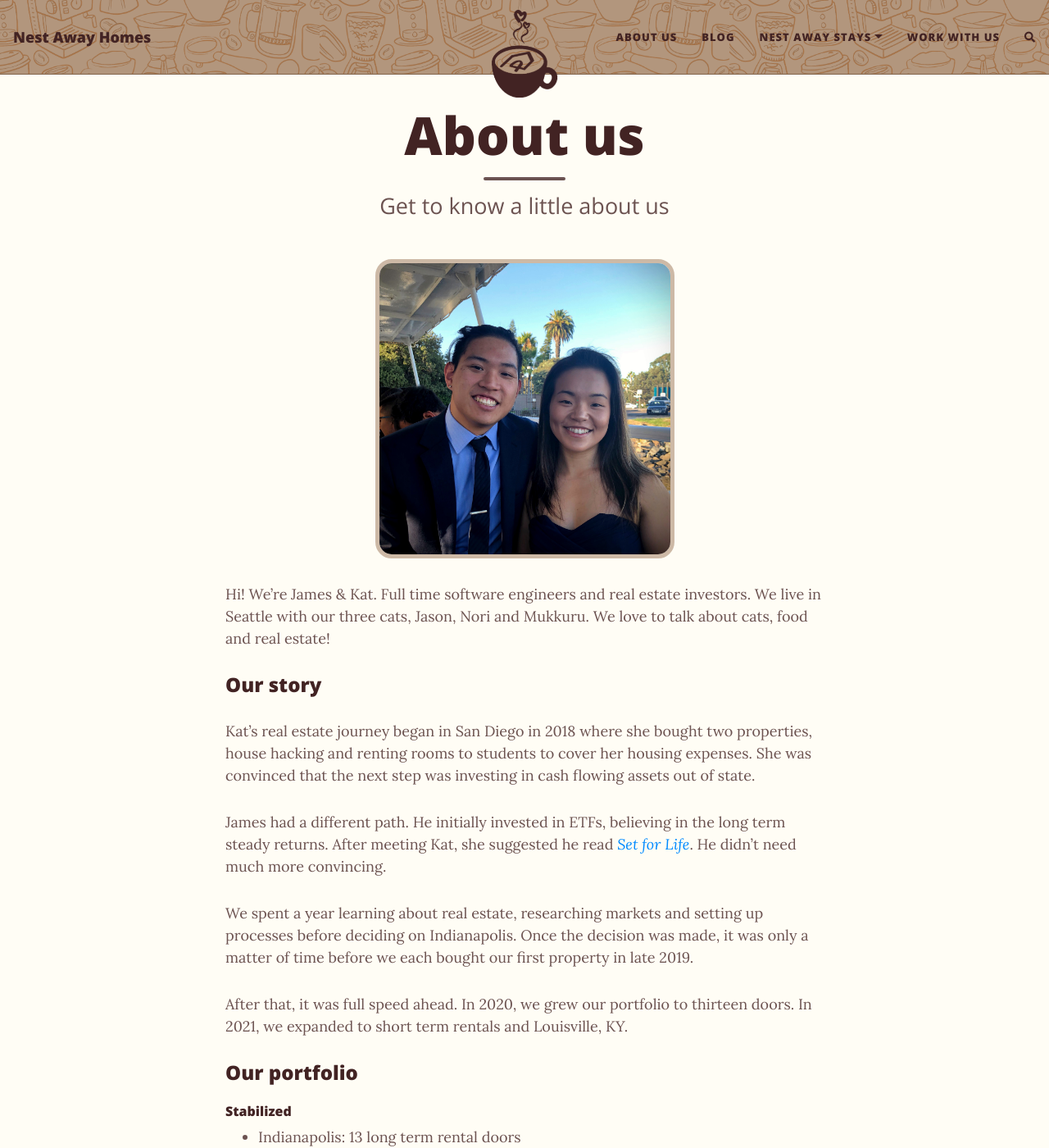
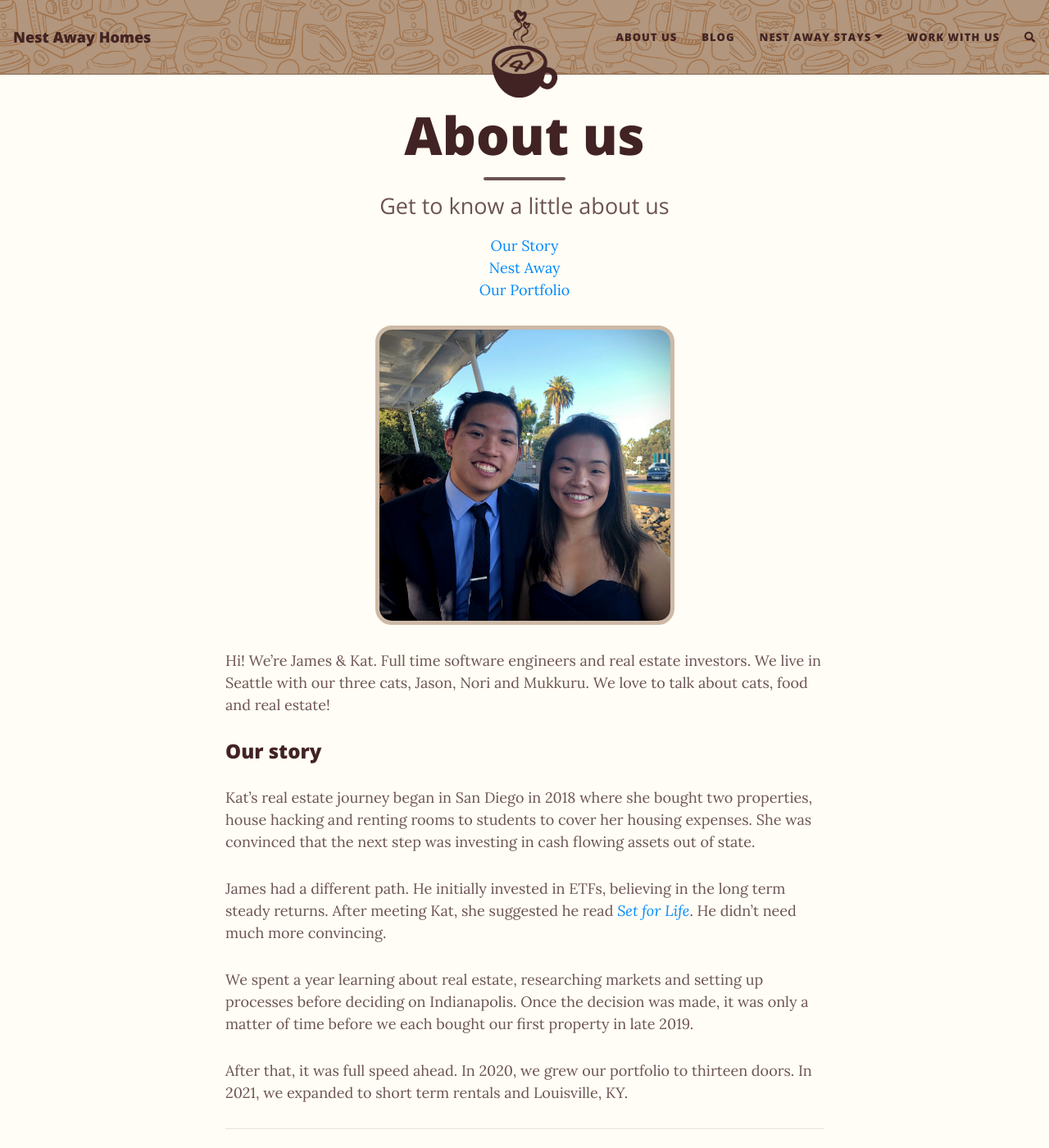
Before and after one commit to nestawayhomes/nestawayhomes.github.io, a Jekyll site: the page built from aboutus.md, in a window 1280 px wide and 1400 px high. Shown: the whole window at 82% size. Built offline with Jekyll 4.4.1, drawn with Linux system fonts in a browser that asks for light colours; nearby versions of some CDN libraries; comment, search, counter and statistics services are not loaded; some of the changed text lies outside the part shown.

Commit message:
Update about us page

```diff
--- a/aboutus.md
+++ b/aboutus.md
@@ -4,12 +4,17 @@
 subtitle: Get to know a little about us
 ---
 
+<div class="table-of-contents">
+	<div><a href="#our-story">Our Story</a></div>
+	<div><a href="#nest-away">Nest Away</a></div>
+	<div><a href="#our-portfolio">Our Portfolio</a></div>
+</div>
+
 <img src="/assets/img/aboutus/us.jpg" alt="James & Kat" class="aboutus-img">
 
 Hi! We're James & Kat. Full time software engineers and real estate investors. We live in Seattle with our three cats, Jason, Nori and Mukkuru. We love to talk about cats, food and real estate!
 
 ### Our story
-
 Kat’s real estate journey began in San Diego in 2018 where she bought two properties, house hacking and renting rooms to students to cover her housing expenses. She was convinced that the next step was investing in cash flowing assets out of state.
 
 James had a different path. He initially invested in ETFs, believing in the long term steady returns. After meeting Kat, she suggested he read *[Set for Life](https://amzn.to/3sflifG)*. He didn't need much more convincing.
@@ -18,7 +23,21 @@
 
 After that, it was full speed ahead. In 2020, we grew our portfolio to thirteen doors. In 2021, we expanded to short term rentals and Louisville, KY.
 
-### Our portfolio
+***
+
+### <br>Nest Away
+###### <br>Nest Away Homes
+The *Nest Away* name was born from our desire to provide safe and quality homes to others. We aim to put our full effort into every project and pride ourselves on the results. For us, it's not about cutting corners and calling it a job well done; we want to create a home our tenants can be proud of. We believe that people take better care of their home if we show the same level of care in our work. Each project is treated as our home, hence the name *Nest Away Homes*.
+
+###### Nest Away Stays
+*Nest Away Stays* is our **short term rental** design and management company. Our vision is to build a brand that guests can trust, across cities and eventually countries. Just as *Nest Away Homes* signals our mission to provide safe and quality homes to others, *Nest Away Stays* is our commitment to a consistent, comfortable and memorable experience.  We want all our guests to feel at home, no matter which property they stay at. When you stay with *Nest Away Stays*, you know that everything was carefully considered and tastefully designed with a focus on hospitality and quality guest experience.
+
+###### Nest Away Cafe
+The cafe is a place for us to share our thoughts, experiences, and learnings over the course of our real estate journey. It's a place where we aim to educate and provide value to give back to the community that did the same for us.
+
+***
+
+### <br>Our portfolio
 
 ###### <br/>Stabilized
 - Indianapolis: 13 long term rental doors
--- a/assets/css/beautifuljekyll.css
+++ b/assets/css/beautifuljekyll.css
@@ -8,6 +8,7 @@
 
 html {
   font-size: 100%;
+  scroll-behavior: smooth;
 }
 
 body, input {
@@ -1318,3 +1319,11 @@
     height: 700px;
   }
 }
+
+.table-of-contents {
+  text-align: center;
+}
+
+.table-of-contents div {
+  text-align: center;
+}
```
